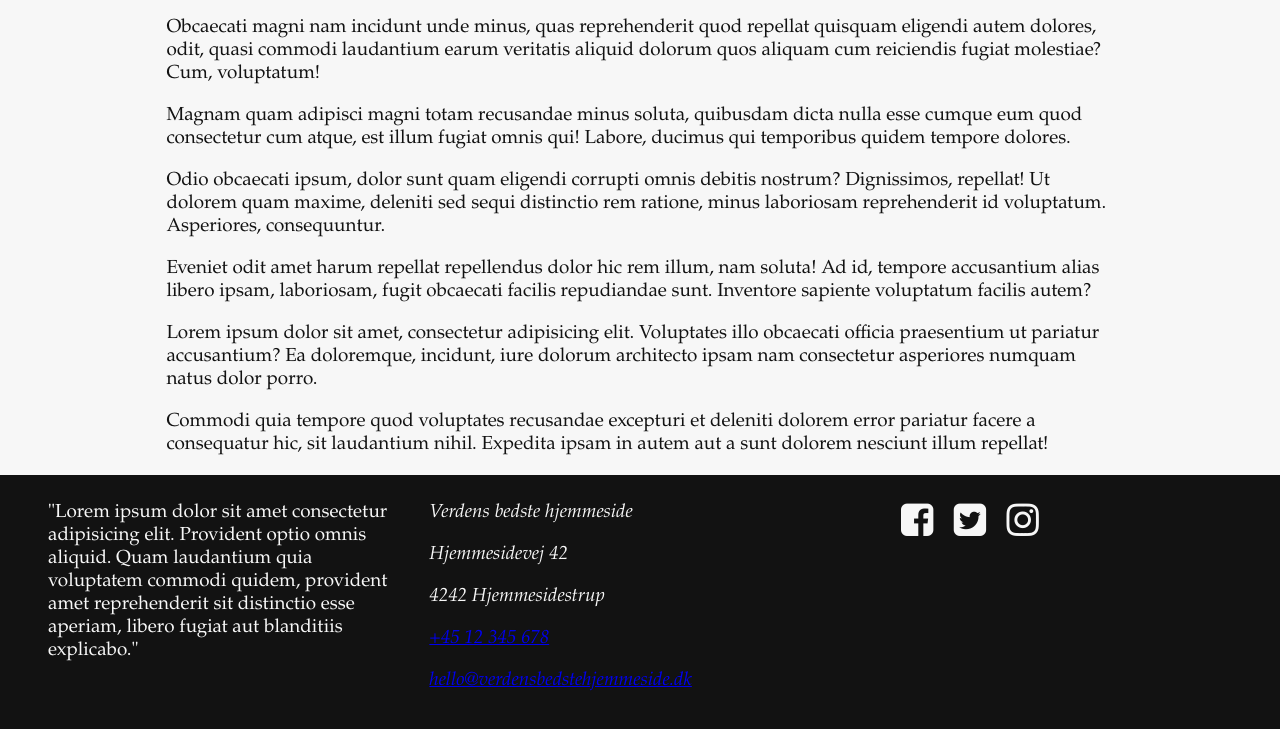
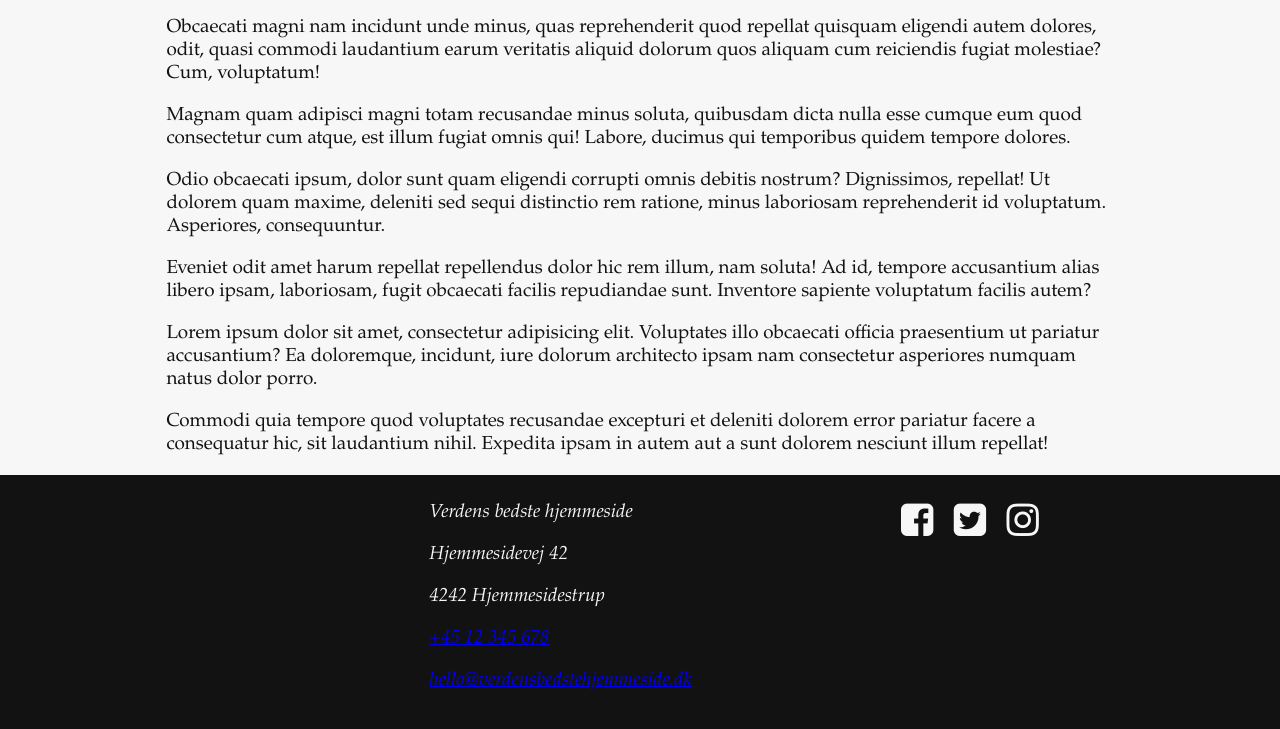
Before and after one commit to rts-cmk-wu09/bootcamp-js-1-midoch, a plain HTML site: page index.html in a window 1280 px wide. Shown: the part 857-1586 px from the top of the page. Drawn offline with Linux system fonts and the light colour scheme.

Commit message:
added an id to blockquote tag
I added id="quoteDisplay" to the blockquote tag.

and i changed the tittle tag

```diff
--- a/index.html
+++ b/index.html
@@ -4,7 +4,7 @@
 	<meta charset="UTF-8">
 	<meta name="viewport" content="width=device-width, initial-scale=1.0">
 	<meta http-equiv="X-UA-Compatible" content="ie=edge">
-	<title>Document</title>
+	<title>JavaScript Bootcamp #1</title>
 	<link rel="stylesheet" href="./css/style.css">
 	<script defer src="./script.js"></script>
 </head>
@@ -69,10 +69,7 @@
 
 	<footer class="siteFooter" role="contentinfo">
 		<section class="siteFooter__section siteFooter__quote">
-			<blockquote>"Lorem ipsum dolor sit amet consectetur adipisicing elit. Provident optio
-				omnis aliquid. Quam laudantium quia voluptatem commodi quidem, provident amet
-				reprehenderit sit	distinctio esse aperiam, libero fugiat aut blanditiis
-				explicabo."</blockquote>
+			<blockquote id="quoteDisplay"></blockquote>
 		</section>
 
 		<section class="siteFooter__section siteFooter__contact">
```
